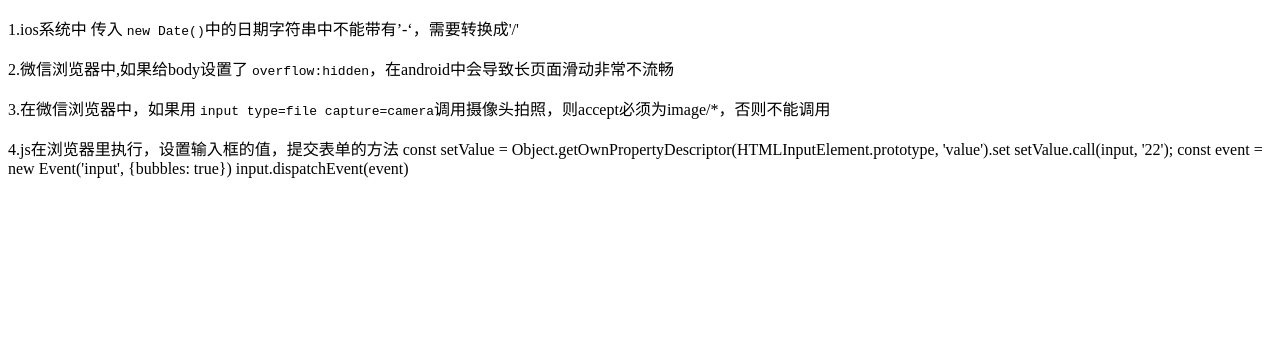
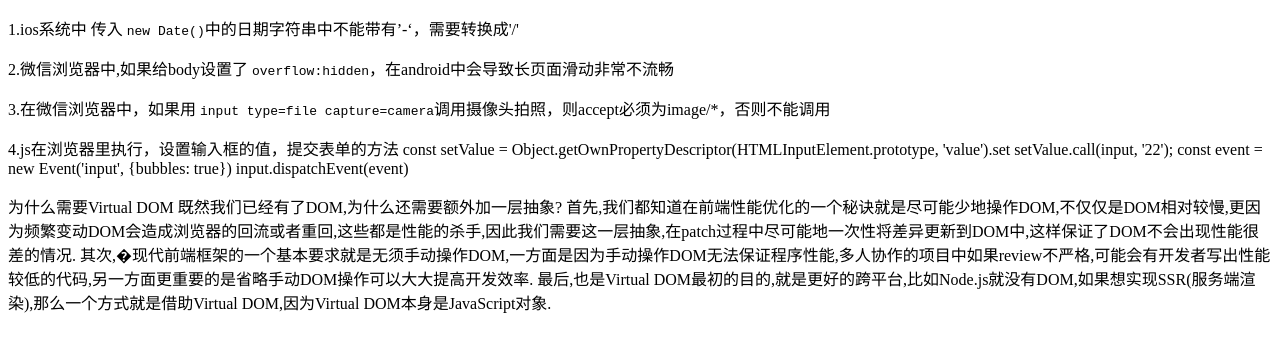
Before and after one commit to bestzzl/projects-pit-notes, a plain HTML site: page index.html in a window 1280 px wide. Drawn offline with Linux system fonts and the light colour scheme.

Commit message:
Update index.html

```diff
--- a/index.html
+++ b/index.html
@@ -17,5 +17,15 @@
         const event = new Event('input', {bubbles: true})
         input.dispatchEvent(event)
     </p>
+    <p>
+        为什么需要Virtual DOM
+既然我们已经有了DOM,为什么还需要额外加一层抽象?
+
+首先,我们都知道在前端性能优化的一个秘诀就是尽可能少地操作DOM,不仅仅是DOM相对较慢,更因为频繁变动DOM会造成浏览器的回流或者重回,这些都是性能的杀手,因此我们需要这一层抽象,在patch过程中尽可能地一次性将差异更新到DOM中,这样保证了DOM不会出现性能很差的情况.
+
+其次,�现代前端框架的一个基本要求就是无须手动操作DOM,一方面是因为手动操作DOM无法保证程序性能,多人协作的项目中如果review不严格,可能会有开发者写出性能较低的代码,另一方面更重要的是省略手动DOM操作可以大大提高开发效率.
+
+最后,也是Virtual DOM最初的目的,就是更好的跨平台,比如Node.js就没有DOM,如果想实现SSR(服务端渲染),那么一个方式就是借助Virtual DOM,因为Virtual DOM本身是JavaScript对象.
+    </p>
 </body>
 </html>
```
